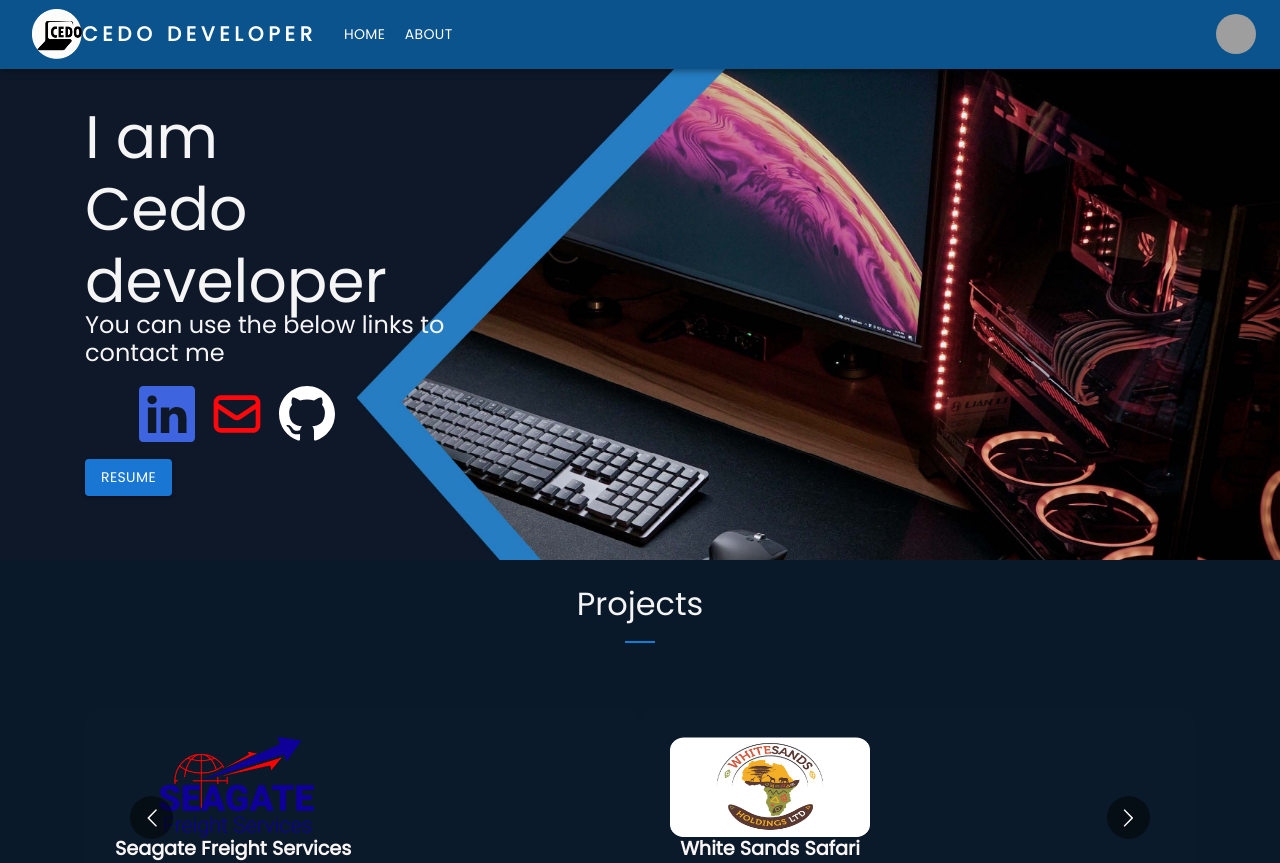
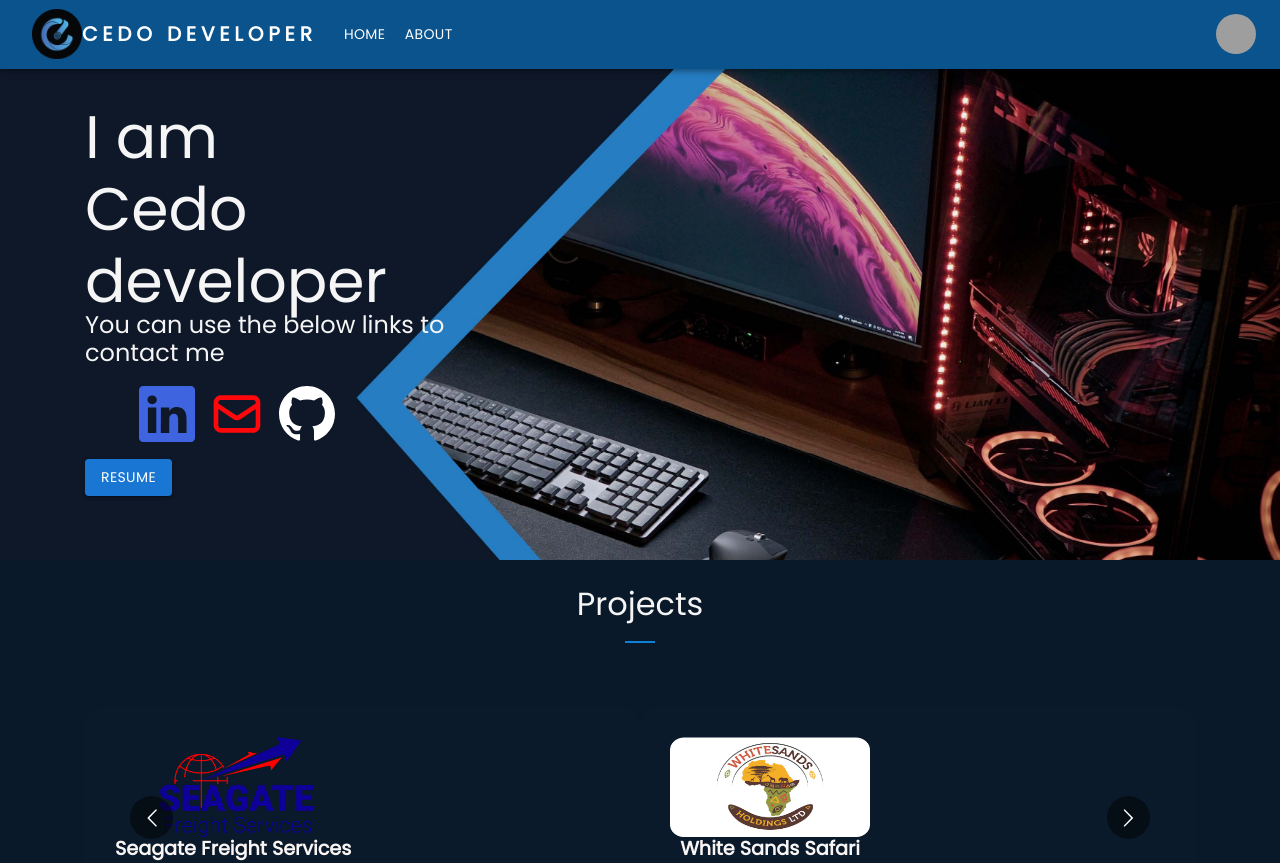
Before and after one commit to Cedtron/portfolio, a Next.js app: page / in a window 1280 px wide. Shown: the top 863 px of the page. Built offline with nearby package versions, Linux system fonts and the light colour scheme; grey boxes are pictures that could not be loaded.

Commit message:
change fav icon

```diff
--- a/components/layout/nav.js
+++ b/components/layout/nav.js
@@ -42,7 +42,7 @@ export default function Navs() {
       <Container maxWidth="xl">
         <Toolbar disableGutters>
         <Image  width={20}
-      height={20} src="/images/logo1.png" alt="Picture of the author" className="logo"/>
+      height={20} src="/images/cedo.png" alt="Picture of the author" className="logo"/>
           <Typography
             variant="h6"
             noWrap
```
Also changed, not shown: public/images/cedo.png (added), 1 other file (tests, documents, lock files or other folders).
